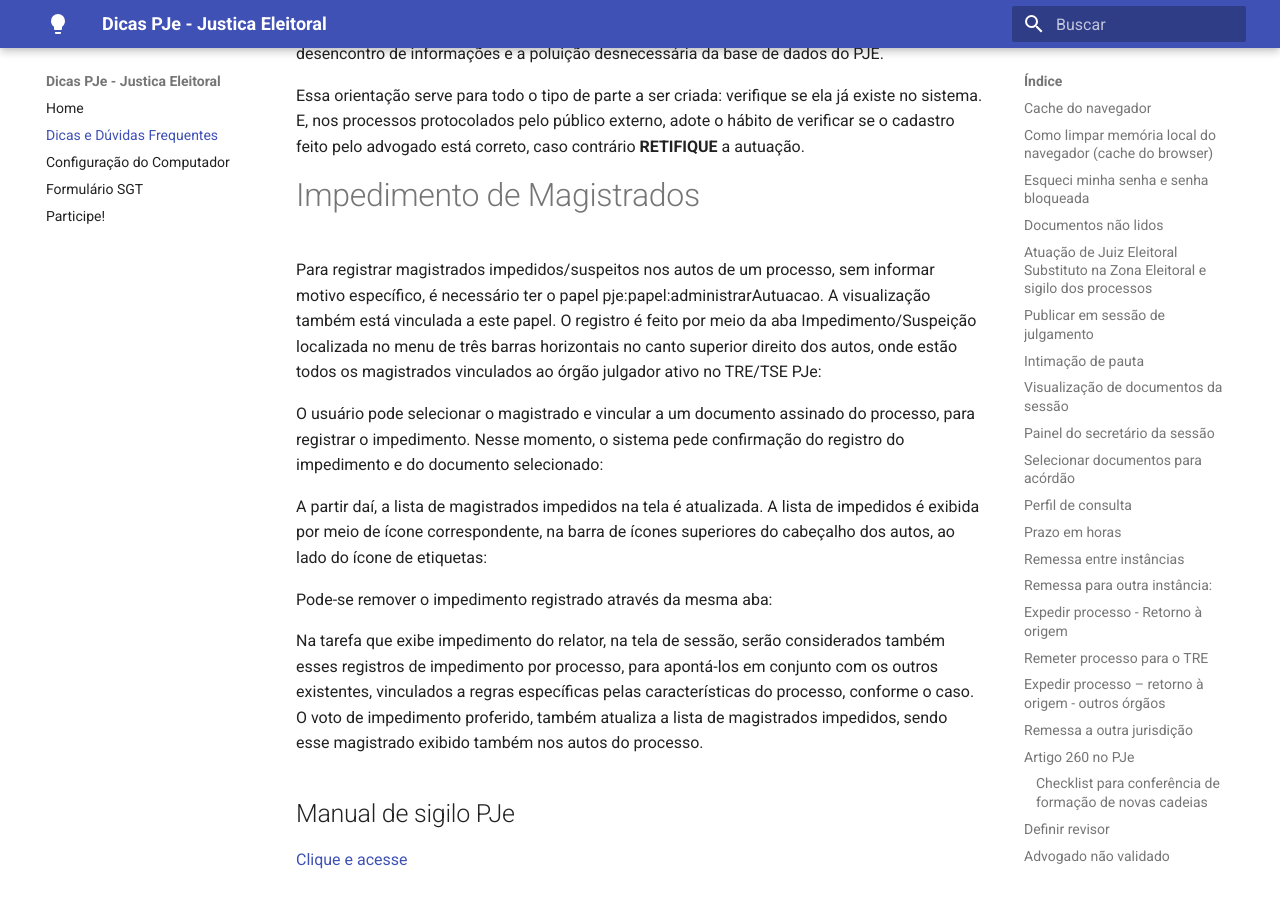
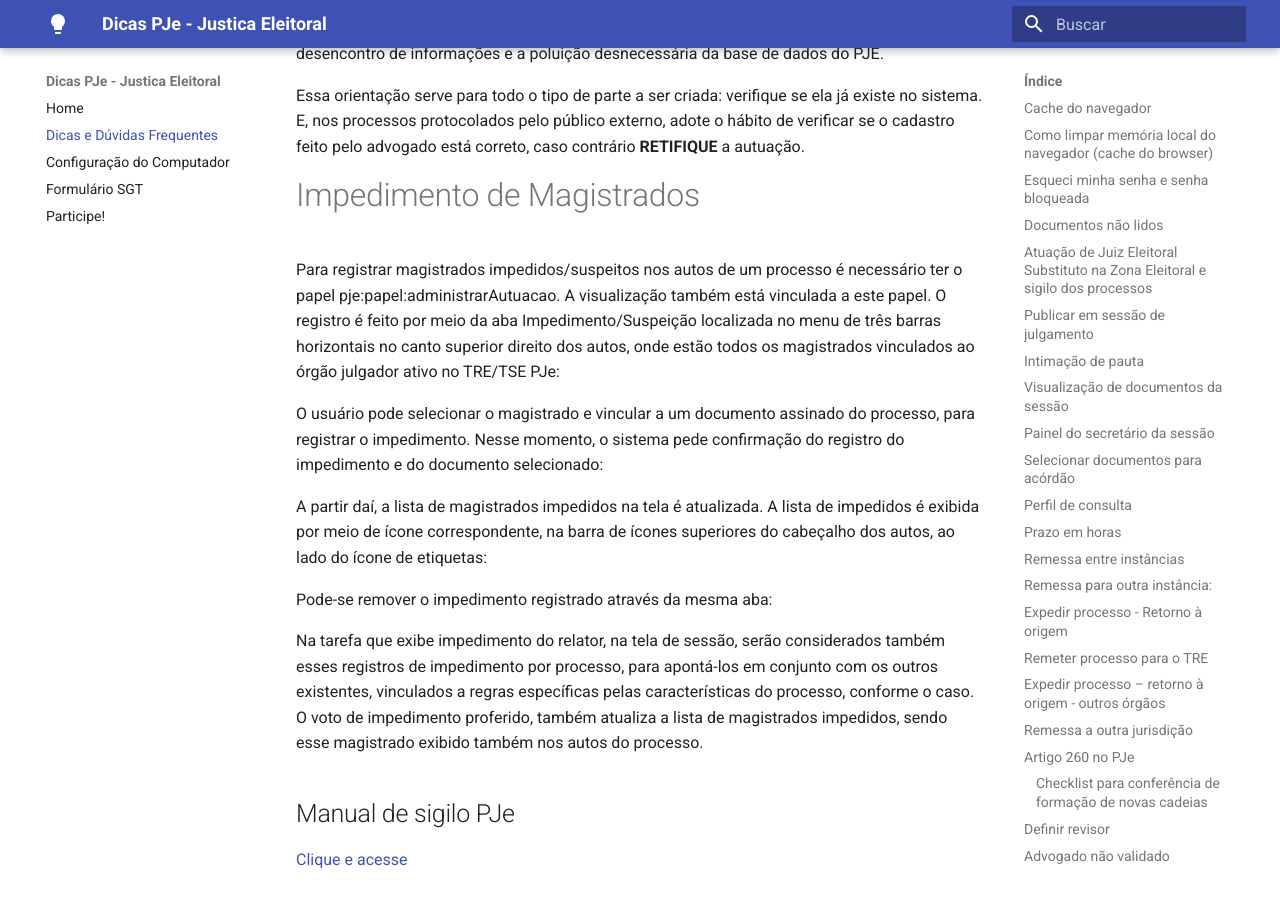
Before and after one commit to PJeJE/dicas_versao_1, an MkDocs documentation site: the page built from docs/dicas.md, in a window 1280 px wide and 900 px high, scrolled down 50630 px. Built offline with MkDocs 1.6.1 and Material for MkDocs 9.7.7, drawn with Linux system fonts in a browser that asks for light colours; nearby versions of some CDN libraries.

Commit message:
Update dicas.md

```diff
--- a/docs/dicas.md
+++ b/docs/dicas.md
@@ -1196,7 +1196,7 @@ Essa orientação serve para todo o tipo de parte a ser criada: verifique se ela
 # Impedimento de Magistrados
 
 
-Para registrar magistrados impedidos/suspeitos nos autos de um processo, sem informar motivo específico, é necessário ter o papel pje:papel:administrarAutuacao. A visualização também está vinculada a este papel.
+Para registrar magistrados impedidos/suspeitos nos autos de um processo é necessário ter o papel pje:papel:administrarAutuacao. A visualização também está vinculada a este papel.
 O registro é feito por meio da aba Impedimento/Suspeição localizada no menu de três barras horizontais no canto superior direito dos autos, onde estão todos os magistrados vinculados ao órgão julgador ativo no TRE/TSE PJe:
 
 
```
